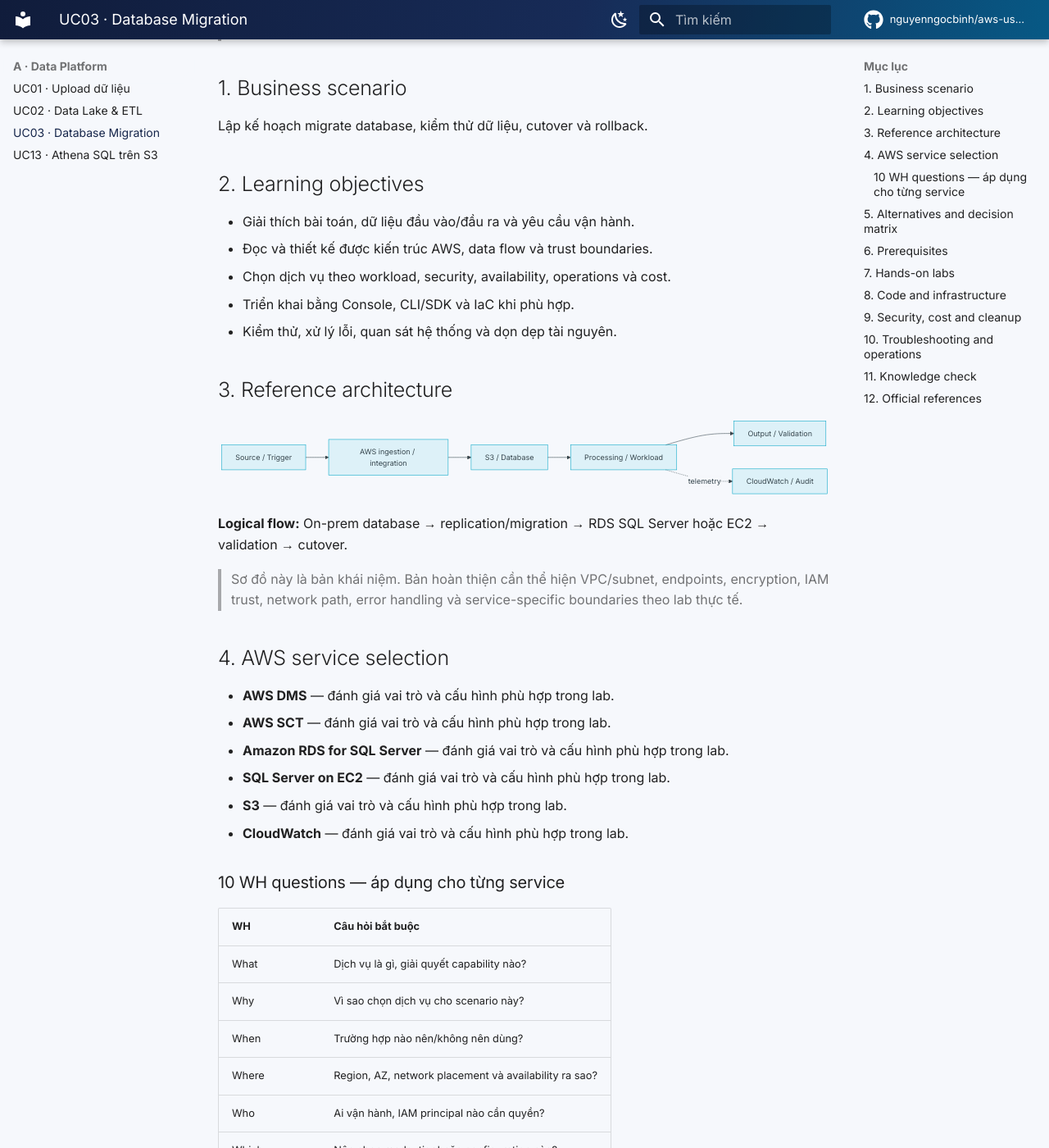
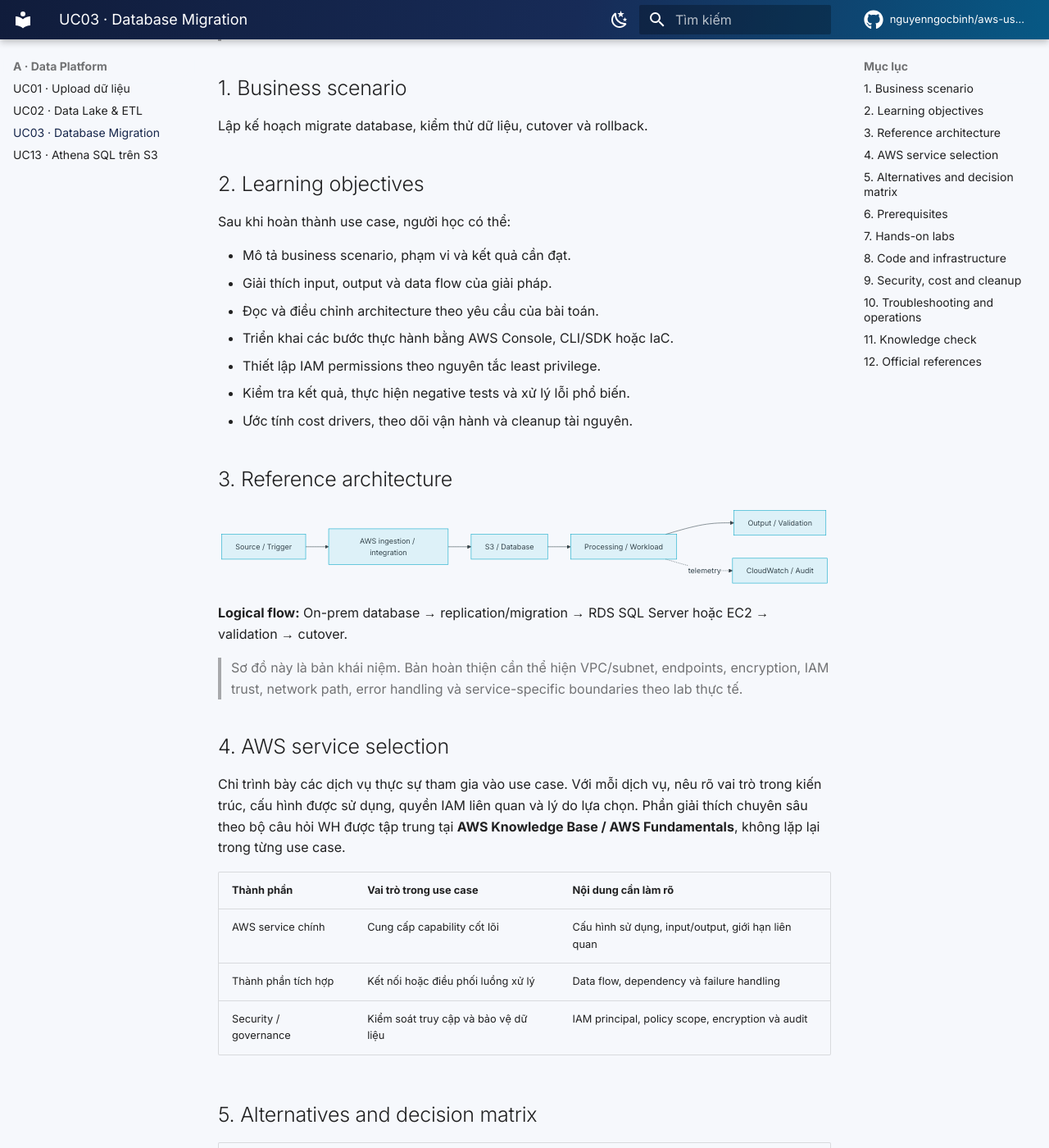
Before and after one commit to nguyenngocbinh/aws-usecase-learning-map, an MkDocs documentation site: the page built from docs/usecases/data-platform/uc03-database-migration.md, in a window 1280 px wide and 1400 px high, scrolled down 203 px. Shown: the whole window at 82% size. Built offline with MkDocs 1.6.1 and Material for MkDocs 9.7.7, drawn with Linux system fonts in a browser that asks for light colours; comment, search, counter and statistics services are not loaded; some of the changed text lies outside the part shown.

Commit message:
docs: separate use case format from AWS WH knowledge framework

````diff
--- a/docs/usecases/data-platform/uc03-database-migration.md
+++ b/docs/usecases/data-platform/uc03-database-migration.md
@@ -6,11 +6,16 @@
 Lập kế hoạch migrate database, kiểm thử dữ liệu, cutover và rollback.
 
 ## 2. Learning objectives
-- Giải thích bài toán, dữ liệu đầu vào/đầu ra và yêu cầu vận hành.
-- Đọc và thiết kế được kiến trúc AWS, data flow và trust boundaries.
-- Chọn dịch vụ theo workload, security, availability, operations và cost.
-- Triển khai bằng Console, CLI/SDK và IaC khi phù hợp.
-- Kiểm thử, xử lý lỗi, quan sát hệ thống và dọn dẹp tài nguyên.
+
+Sau khi hoàn thành use case, người học có thể:
+
+- Mô tả business scenario, phạm vi và kết quả cần đạt.
+- Giải thích input, output và data flow của giải pháp.
+- Đọc và điều chỉnh architecture theo yêu cầu của bài toán.
+- Triển khai các bước thực hành bằng AWS Console, CLI/SDK hoặc IaC.
+- Thiết lập IAM permissions theo nguyên tắc least privilege.
+- Kiểm tra kết quả, thực hiện negative tests và xử lý lỗi phổ biến.
+- Ước tính cost drivers, theo dõi vận hành và cleanup tài nguyên.
 
 ## 3. Reference architecture
 ```mermaid
@@ -26,28 +31,15 @@ flowchart LR
 > Sơ đồ này là bản khái niệm. Bản hoàn thiện cần thể hiện VPC/subnet, endpoints, encryption, IAM trust, network path, error handling và service-specific boundaries theo lab thực tế.
 
 ## 4. AWS service selection
-- **AWS DMS** — đánh giá vai trò và cấu hình phù hợp trong lab.
-- **AWS SCT** — đánh giá vai trò và cấu hình phù hợp trong lab.
-- **Amazon RDS for SQL Server** — đánh giá vai trò và cấu hình phù hợp trong lab.
-- **SQL Server on EC2** — đánh giá vai trò và cấu hình phù hợp trong lab.
-- **S3** — đánh giá vai trò và cấu hình phù hợp trong lab.
-- **CloudWatch** — đánh giá vai trò và cấu hình phù hợp trong lab.
 
-### 10 WH questions — áp dụng cho từng service
-| WH | Câu hỏi bắt buộc |
-|---|---|
-| What | Dịch vụ là gì, giải quyết capability nào? |
-| Why | Vì sao chọn dịch vụ cho scenario này? |
-| When | Trường hợp nào nên/không nên dùng? |
-| Where | Region, AZ, network placement và availability ra sao? |
-| Who | Ai vận hành, IAM principal nào cần quyền? |
-| Which | Nên chọn mode, tier hoặc configuration nào? |
-| How | Triển khai bằng Console, CLI, SDK và IaC thế nào? |
-| How much | Pricing dimensions và cost drivers là gì? |
-| What if | Failure modes, limits, recovery và troubleshooting? |
-| How compared | So với alternative nào, trade-off ra sao? |
+Chỉ trình bày các dịch vụ thực sự tham gia vào use case. Với mỗi dịch vụ, nêu rõ vai trò trong kiến trúc, cấu hình được sử dụng, quyền IAM liên quan và lý do lựa chọn. Phần giải thích chuyên sâu theo bộ câu hỏi WH được tập trung tại **AWS Knowledge Base / AWS Fundamentals**, không lặp lại trong từng use case.
 
-**Status:** chưa hoàn thành cho đến khi có câu trả lời theo từng dịch vụ và dẫn nguồn AWS chính thức.
+| Thành phần | Vai trò trong use case | Nội dung cần làm rõ |
+|---|---|---|
+| AWS service chính | Cung cấp capability cốt lõi | Cấu hình sử dụng, input/output, giới hạn liên quan |
+| Thành phần tích hợp | Kết nối hoặc điều phối luồng xử lý | Data flow, dependency và failure handling |
+| Security / governance | Kiểm soát truy cập và bảo vệ dữ liệu | IAM principal, policy scope, encryption và audit |
+
 
 ## 5. Alternatives and decision matrix
 | Choice | When to consider | Trade-offs to validate |
@@ -94,7 +86,7 @@ Mã nguồn thực hành được tổ chức trong `usecases/UC03/`:
 Tạo bảng symptom → likely cause → diagnostic → remediation. Bổ sung CloudWatch logs/metrics, audit trail, retry behavior, alert routing và recovery checks khi phù hợp.
 
 ## 11. Knowledge check
-- [ ] Trả lời đủ 10 WH cho từng AWS service.
+- [ ] Trình bày được vai trò và cấu hình của từng AWS service trong use case.
 - [ ] So sánh service chính với ít nhất hai alternatives khả thi khi phù hợp.
 - [ ] Giải thích architecture, data flow và security boundaries.
 - [ ] Reproduce lab từ môi trường sạch.
````
